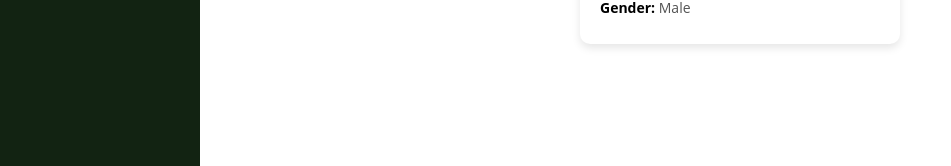
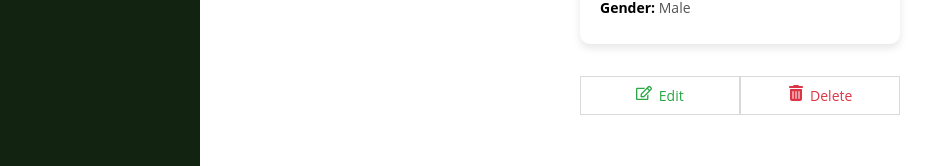
Before and after one commit to arun-kumar-1995/Contact-book-app, a React (Vite) app in the folder frontend/: page /contact-details/1 in a window 1280 px wide. Shown: the part 356-522 px from the top of the page, without its empty margins (0-951 px from the left). Built offline with nearby package versions, Linux system fonts and the light colour scheme.

Commit message:
added contact details controls

```diff
--- a/frontend/src/pages/ContactDetails/ContactDetails.css
+++ b/frontend/src/pages/ContactDetails/ContactDetails.css
@@ -9,7 +9,7 @@
   padding: 20px;
   border-radius: 10px;
   box-shadow: 0px 4px 8px rgba(0, 0, 0, 0.1);
-  width: 320px;
+  width: 32rem;
   text-align: center;
 }
 
@@ -39,3 +39,32 @@
   font-weight: bold;
   color: #000;
 }
+
+.card-control {
+  display: flex;
+  justify-content: space-between;
+  width: 32rem;
+  margin: 0 auto;
+  margin-top: 3.2em;
+}
+.btn-control {
+  font-size: 1.4rem;
+  padding: 0.8rem 1.6rem;
+  border: 1px solid #d9d9d9;
+  width: 100%;
+}
+.btn-control svg {
+  font-size: 1.6rem;
+  margin-right: 0.4em;
+}
+
+.btn-delete {
+  color: var(--clr-danger);
+}
+.btn-edit {
+  color: var(--clr-success);
+}
+
+.btn-delete:hover {
+  border: 1px solid var(--clr-danger);
+}
--- a/frontend/src/pages/ContactDetails/ContactDetails.jsx
+++ b/frontend/src/pages/ContactDetails/ContactDetails.jsx
@@ -1,6 +1,7 @@
 import { Layout } from "../../hoc/Layout";
 import "./ContactDetails.css";
-
+import { FaTrashCan } from "react-icons/fa6";
+import { FaRegEdit } from "react-icons/fa";
 const ContactDetails = () => {
   return (
     <center>
@@ -21,6 +22,16 @@ const ContactDetails = () => {
           <span>Gender:</span> Male
         </p>
       </div>
+        <div className="card-control">
+          <button type="button" className="btn-control btn-edit">
+            <FaRegEdit />
+            Edit
+          </button>
+          <button type="button" className="btn-control btn-delete">
+            <FaTrashCan />
+            Delete
+          </button>
+        </div>
     </center>
   );
 };
```
